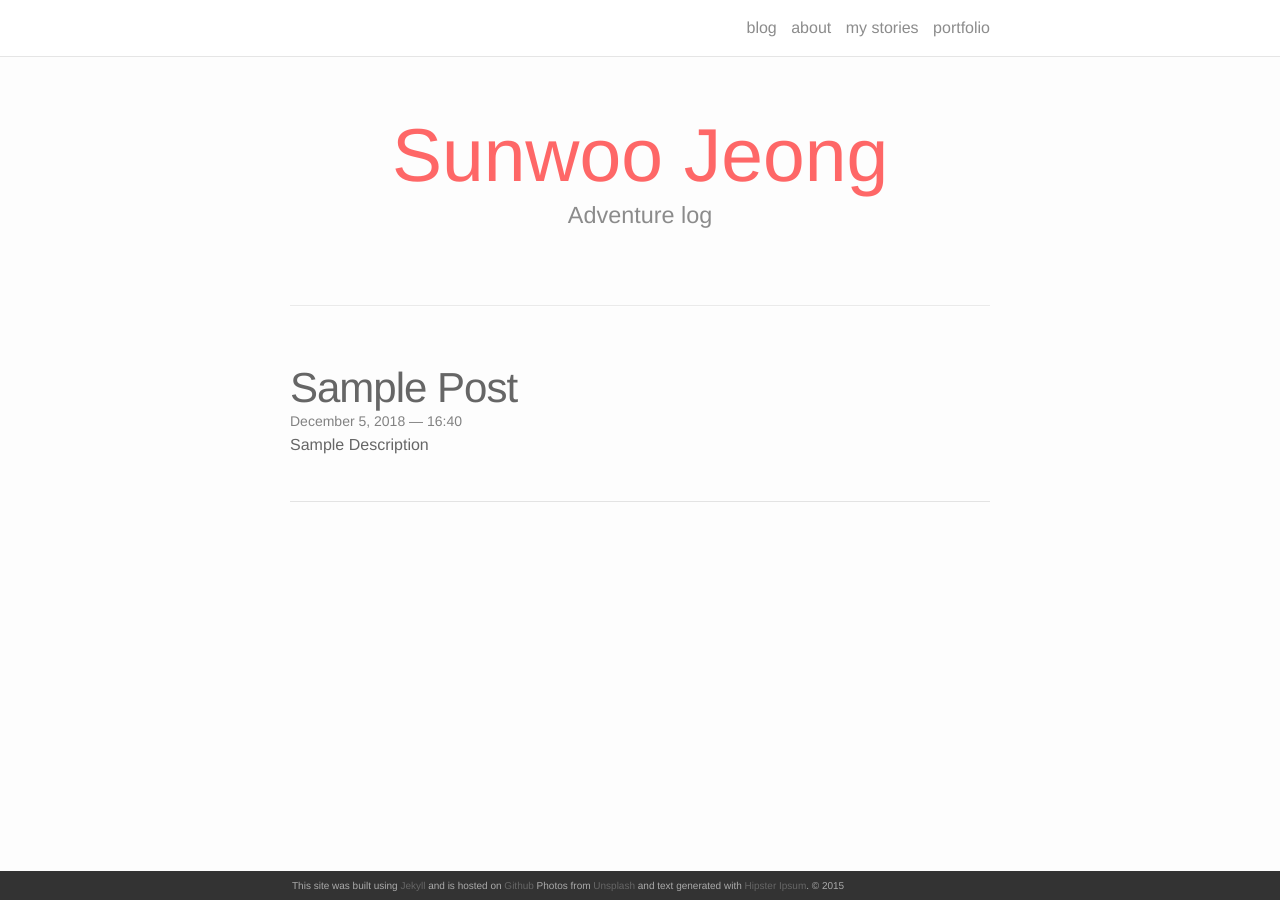
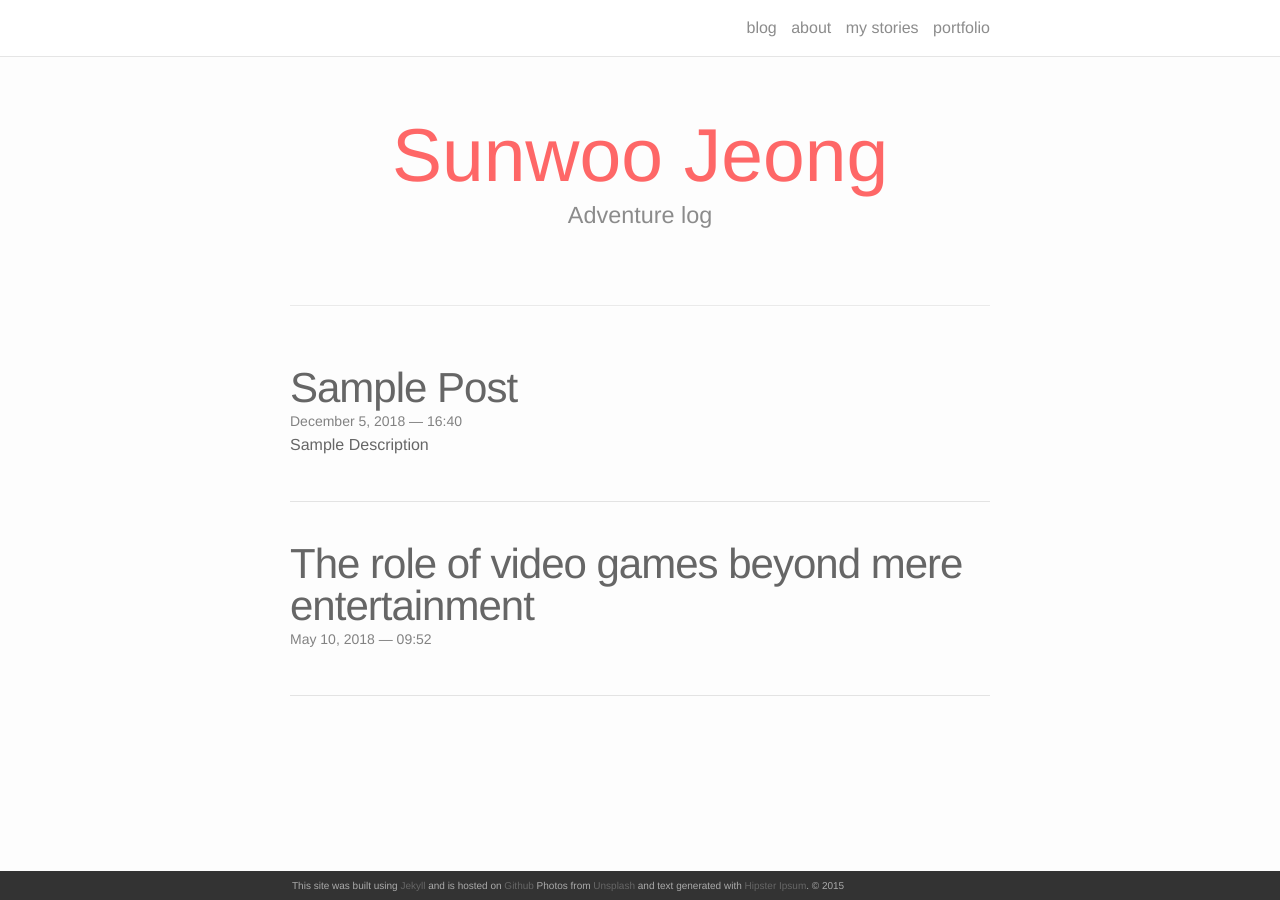
Before and after one commit to igg002/igg002.github.io, a Jekyll site: the page built from index.html, in a window 1280 px wide. Built offline with Jekyll 4.4.1, drawn with Linux system fonts in a browser that asks for light colours; nearby versions of some CDN libraries; the list of posts is cut into pages by our own code; part of the change alters nothing that is shown.

Commit message:
added new story post

```diff
--- /dev/null
+++ b/_posts/2018-05-10-The-Role-Of-Video-Games-Beyond-Mere-Entertainment.md
@@ -0,0 +1,9 @@
+---
+layout: post
+title: The role of video games beyond mere entertainment
+date: 2018-05-10 09:52:13
+---
+
+My dream is to be a leader who makes the world a happy and exciting place where everyone gets inspired by innovative games and virtual worlds.
+
+Games themselves are enjoyable, but they can do more than entertain—they can act as a medium for changing the world. By playing games, players get inspiration and motivation, which they apply to the real world. Fictional characters become role models, players develop creative problem-solving skills, and learn life lessons by passionately trying to become heroes of a larger world. Many scientists at NASA, who expand the boundaries of human exploration, say that sci-fi games and movies inspired their start in the field. There are lots of people throughout the world pushing human boundaries forward. The grand stories that interactive media provide drive them. I believe that games, the most interactive form of entertainment, have the power to increase human and social potential and to push the world forward.
```
Also changed, not shown: about.md (+3 -1 lines).
